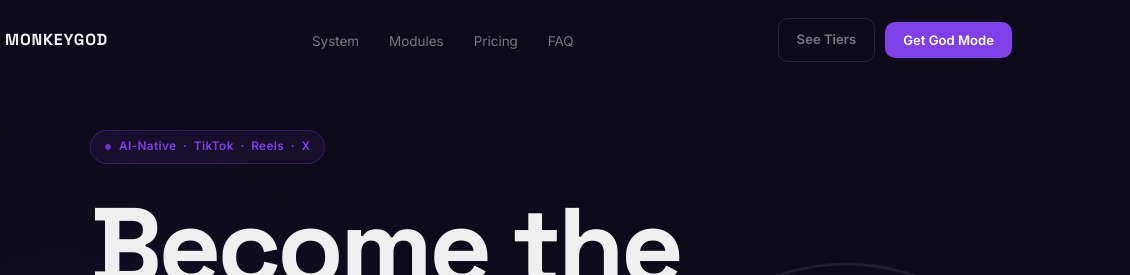
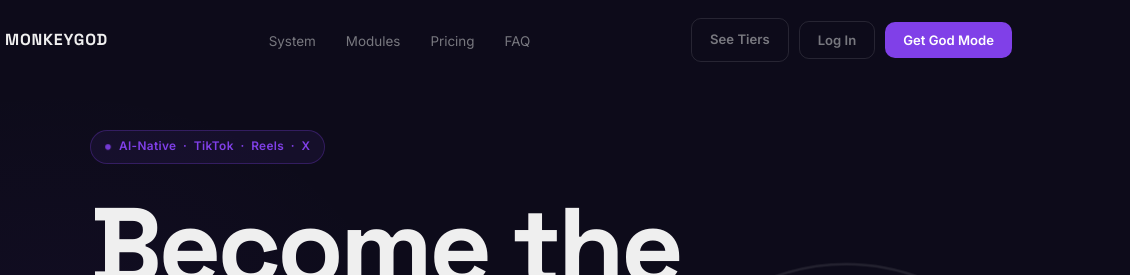
Before and after one commit to monkeygodx/monkeygodgrowth, a website: page index.html in a window 1280 px wide. Shown: the top 275 px of the page, 150-1280 px from the left. Drawn offline with Linux system fonts and the light colour scheme.

Commit message:
Update index.html

```diff
--- a/index.html
+++ b/index.html
@@ -195,7 +195,6 @@
     .modal-method-sub{font-size:0.73rem;color:var(--text-tertiary);margin-top:1px;}
     .modal-method-arrow{margin-left:auto;font-size:0.75rem;color:var(--text-tertiary);}
     .modal-disclaimer{margin-top:16px;font-size:0.72rem;color:var(--text-tertiary);text-align:center;line-height:1.6;}
-
     /* ── AUTH MODAL ─────────────────────────────────────────── */
     .auth-backdrop{position:fixed;inset:0;background:rgba(4,2,16,0.88);backdrop-filter:blur(18px);-webkit-backdrop-filter:blur(18px);z-index:600;display:flex;align-items:center;justify-content:center;padding:24px;opacity:0;pointer-events:none;transition:opacity 0.22s;}
     .auth-backdrop.visible{opacity:1;pointer-events:all;}
@@ -223,14 +222,12 @@
     .nav-auth-email{max-width:130px;overflow:hidden;text-overflow:ellipsis;white-space:nowrap;}
     .nav-logout-btn{font-size:0.75rem;color:var(--text-tertiary);background:none;border:1px solid var(--border);border-radius:6px;padding:4px 9px;cursor:pointer;font-family:inherit;transition:all var(--transition);}
     .nav-logout-btn:hover{border-color:var(--border-strong);color:var(--text-secondary);}
-
     @media(max-width:960px){.steps-grid{grid-template-columns:repeat(2,1fr);}.pricing-grid{grid-template-columns:1fr;max-width:440px;margin-left:auto;margin-right:auto;}.pricing-card.featured{order:-1;}}
     @media(max-width:768px){:root{--section-v:72px;}.nav-links,.nav-right .btn-secondary{display:none;}.hamburger{display:flex;}.hero{padding:110px 0 68px;min-height:auto;}.hero-monkey-bg{display:none;}.problem-grid{grid-template-columns:1fr;gap:28px;}.system-card{position:static;}.steps-grid{grid-template-columns:1fr;border-radius:var(--radius);}.modules-grid{grid-template-columns:1fr;border-radius:var(--radius);}.testimonials-grid{grid-template-columns:1fr;}.proof-inner{justify-content:center;}.proof-stats{gap:28px;justify-content:center;}.proof-platforms{justify-content:center;}.footer-inner{flex-direction:column;align-items:center;text-align:center;}.footer-links{flex-wrap:wrap;justify-content:center;}}
     @media(max-width:540px){.hero-headline{font-size:2.9rem;}.hero-ctas{flex-direction:column;align-items:flex-start;}.modal-box,.auth-box{padding:28px 22px 32px;}.final-cta-btns{flex-direction:column;align-items:center;}.final-cta{padding:88px 0;}}
   </style>
 </head>
 <body>
-
 <nav class="nav" id="nav">
   <div class="container">
     <div class="nav-inner">
@@ -252,8 +249,10 @@
         <li><a href="#pricing">Pricing</a></li>
         <li><a href="#faq">FAQ</a></li>
       </ul>
+      <!-- ── CHANGE 1: added Log In button to static nav-right ── -->
       <div class="nav-right" id="navRight">
         <a href="#pricing" class="btn btn-secondary" style="padding:10px 18px;font-size:0.82rem;">See Tiers</a>
+        <button class="btn btn-secondary" style="padding:10px 18px;font-size:0.82rem;" onclick="openAuth('login')">Log In</button>
         <button class="btn btn-primary" style="padding:10px 18px;font-size:0.82rem;" onclick="requireAuthThen('https://monkeygod.cloud/premium')">Get God Mode</button>
       </div>
       <button class="hamburger" id="hamburger" aria-label="Open menu">
@@ -262,16 +261,16 @@
     </div>
   </div>
 </nav>
-
+<!-- ── CHANGE 2: added Log In button to mobile nav ── -->
 <div class="mobile-nav" id="mobileNav">
   <button class="mobile-nav-close" id="mobileNavClose" aria-label="Close menu">✕</button>
   <a href="#system"  class="mobile-link">System</a>
   <a href="#modules" class="mobile-link">Modules</a>
   <a href="#pricing" class="mobile-link">Pricing</a>
   <a href="#faq"     class="mobile-link">FAQ</a>
+  <button class="btn btn-secondary btn-lg" style="margin-top:8px;" onclick="openAuth('login')">Log In</button>
   <button class="btn btn-primary btn-lg" style="margin-top:8px;" onclick="requireAuthThen('https://monkeygod.cloud/premium')">Get God Mode →</button>
 </div>
-
 <section class="hero">
   <svg class="hero-monkey-bg" viewBox="0 0 500 500" fill="none" aria-hidden="true">
     <circle cx="55" cy="248" r="55" stroke="white" stroke-width="2"/><circle cx="55" cy="248" r="32" stroke="white" stroke-width="1.5"/>
@@ -309,7 +308,6 @@
     </div>
   </div>
 </section>
-
 <div class="proof-bar">
   <div class="container">
     <div class="proof-inner">
@@ -335,7 +333,6 @@
     </div>
   </div>
 </div>
-
 <section class="section" id="system">
   <div class="container">
     <span class="eyebrow">The problem</span>
@@ -374,7 +371,6 @@
     </div>
   </div>
 </section>
-
 <section class="section section-alt">
   <div class="container">
     <span class="eyebrow">How it works</span>
@@ -387,7 +383,6 @@
     </div>
   </div>
 </section>
-
 <section class="section" id="modules">
   <div class="container">
     <span class="eyebrow">The modules</span>
@@ -405,7 +400,6 @@
     </div>
   </div>
 </section>
-
 <section class="section section-alt" id="pricing">
   <div class="container">
     <div class="pricing-header">
@@ -464,7 +458,6 @@
     <div class="pricing-footer-note">Charges appear as <strong>SQ *MONKEYGOD</strong> on your statement. &nbsp;·&nbsp; 7-day refund window if it doesn't match what's described above.</div>
   </div>
 </section>
-
 <section class="section">
   <div class="container">
     <span class="eyebrow">What creators say</span>
@@ -476,7 +469,6 @@
     </div>
   </div>
 </section>
-
 <section class="section section-alt" id="faq">
   <div class="container">
     <div class="faq-header">
@@ -495,7 +487,6 @@
     </div>
   </div>
 </section>
-
 <section class="final-cta">
   <div class="container">
     <div class="final-cta-inner">
@@ -517,7 +508,6 @@
     </div>
   </div>
 </section>
-
 <footer>
   <div class="container">
     <div class="footer-inner">
@@ -539,7 +529,6 @@
     </div>
   </div>
 </footer>
-
 <!-- AUTH MODAL -->
 <div class="auth-backdrop" id="authBackdrop">
   <div class="auth-box">
@@ -566,7 +555,6 @@
     </div>
   </div>
 </div>
-
 <!-- PAYMENT MODAL (kept for backwards compat) -->
 <div class="modal-backdrop" id="modalBackdrop">
   <div class="modal-box">
@@ -589,12 +577,10 @@
     <div class="modal-disclaimer">Access delivered instantly after payment.</div>
   </div>
 </div>
-
 <script>
   /* ── Nav scroll ── */
   const nav = document.getElementById('nav');
   window.addEventListener('scroll', () => nav.classList.toggle('scrolled', window.scrollY > 40), { passive: true });
-
   /* ── Mobile menu ── */
   const hamburger   = document.getElementById('hamburger');
   const mobileNav   = document.getElementById('mobileNav');
@@ -604,7 +590,6 @@
   hamburger.addEventListener('click', openMobileNav);
   mobileClose.addEventListener('click', closeMobileNav);
   document.querySelectorAll('.mobile-link').forEach(l => l.addEventListener('click', closeMobileNav));
-
   /* ── FAQ ── */
   document.querySelectorAll('.faq-q').forEach(btn => {
     btn.addEventListener('click', () => {
@@ -614,7 +599,6 @@
       if (!wasOpen) item.classList.add('open');
     });
   });
-
   /* ── Payment modal (legacy) ── */
   function closeModal() {
     document.getElementById('modalBackdrop').classList.remove('visible');
@@ -623,7 +607,6 @@
   document.getElementById('modalBackdrop').addEventListener('click', function(e) {
     if (e.target === this) closeModal();
   });
-
   /* ── Smooth scroll ── */
   document.querySelectorAll('a[href^="#"]').forEach(link => {
     link.addEventListener('click', e => {
@@ -637,7 +620,6 @@
       }
     });
   });
-
   /* ── Scroll-in fade ── */
   const fadeEls = document.querySelectorAll('.step-card,.module-card,.pricing-card,.testimonial-card,.problem-item,.faq-item,.system-card');
   const io = new IntersectionObserver(entries => {
@@ -650,7 +632,6 @@
     el.style.transition = 'opacity 0.48s ease, transform 0.48s ease';
     io.observe(el);
   });
-
   /* ══════════════════════════════════════════════════════════
      AUTH
   ══════════════════════════════════════════════════════════ */
@@ -658,11 +639,9 @@
   let authUser   = null;
   let pendingUrl = null;
   let authMode   = 'signup';
-
   const getToken  = () => { try { return localStorage.getItem(TOKEN_KEY); } catch { return null; } };
   const setToken  = t  => { try { localStorage.setItem(TOKEN_KEY, t); } catch {} };
   const clearToken = () => { try { localStorage.removeItem(TOKEN_KEY); } catch {} };
-
   async function checkSession() {
     const token = getToken();
     if (!token) return;
@@ -672,7 +651,7 @@
       else clearToken();
     } catch {}
   }
-
+  // ── CHANGE 3: renderNavAuth now includes Log In button in the logged-out state ──
   function renderNavAuth() {
     const navRight = document.getElementById('navRight');
     if (!navRight) return;
@@ -685,23 +664,21 @@
     } else {
       navRight.innerHTML =
         '<a href="#pricing" class="btn btn-secondary" style="padding:10px 18px;font-size:0.82rem;">See Tiers</a>' +
+        '<button class="btn btn-secondary" style="padding:10px 18px;font-size:0.82rem;" onclick="openAuth(\'login\')">Log In</button>' +
         '<button class="btn btn-primary" style="padding:10px 18px;font-size:0.82rem;" onclick="requireAuthThen(\'https://monkeygod.cloud/premium\')">Get God Mode</button>';
     }
   }
-
   function requireAuthThen(url) {
     if (authUser) { window.location.href = url; return; }
     pendingUrl = url;
     openAuth('signup');
   }
-
   function openAuth(mode) {
     switchTab(mode || 'signup');
     document.getElementById('authBackdrop').classList.add('visible');
     document.body.style.overflow = 'hidden';
     setTimeout(() => document.getElementById('authEmail').focus(), 120);
   }
-
   function closeAuth() {
     document.getElementById('authBackdrop').classList.remove('visible');
     document.body.style.overflow = '';
@@ -710,7 +687,6 @@
     document.getElementById('authEmail').value    = '';
     document.getElementById('authPassword').value = '';
   }
-
   function switchTab(mode) {
     authMode = mode;
     const s = mode === 'signup';
@@ -725,7 +701,6 @@
     document.getElementById('authError').classList.remove('visible');
     document.getElementById('authPassword').placeholder = s ? 'Min. 8 characters' : 'Your password';
   }
-
   async function submitAuth() {
     const email    = document.getElementById('authEmail').value.trim();
     const password = document.getElementById('authPassword').value;
@@ -765,28 +740,23 @@
       btn.textContent = authMode === 'signup' ? 'Create Account' : 'Log In';
     }
   }
-
   async function logout() {
     const token = getToken();
     if (token) fetch('/api/logout', { method: 'POST', headers: { Authorization: 'Bearer ' + token } }).catch(() => {});
     clearToken(); authUser = null; renderNavAuth();
   }
-
   document.getElementById('authBackdrop').addEventListener('click', function(e) {
     if (e.target === this) closeAuth();
   });
-
   document.addEventListener('keydown', e => {
     if (e.key === 'Escape') { closeAuth(); closeModal(); }
   });
-
   // Also allow Enter key in auth inputs
   ['authEmail', 'authPassword'].forEach(id => {
     document.getElementById(id).addEventListener('keydown', e => {
       if (e.key === 'Enter') submitAuth();
     });
   });
-
   checkSession().then(renderNavAuth);
 </script>
 </body>
```
